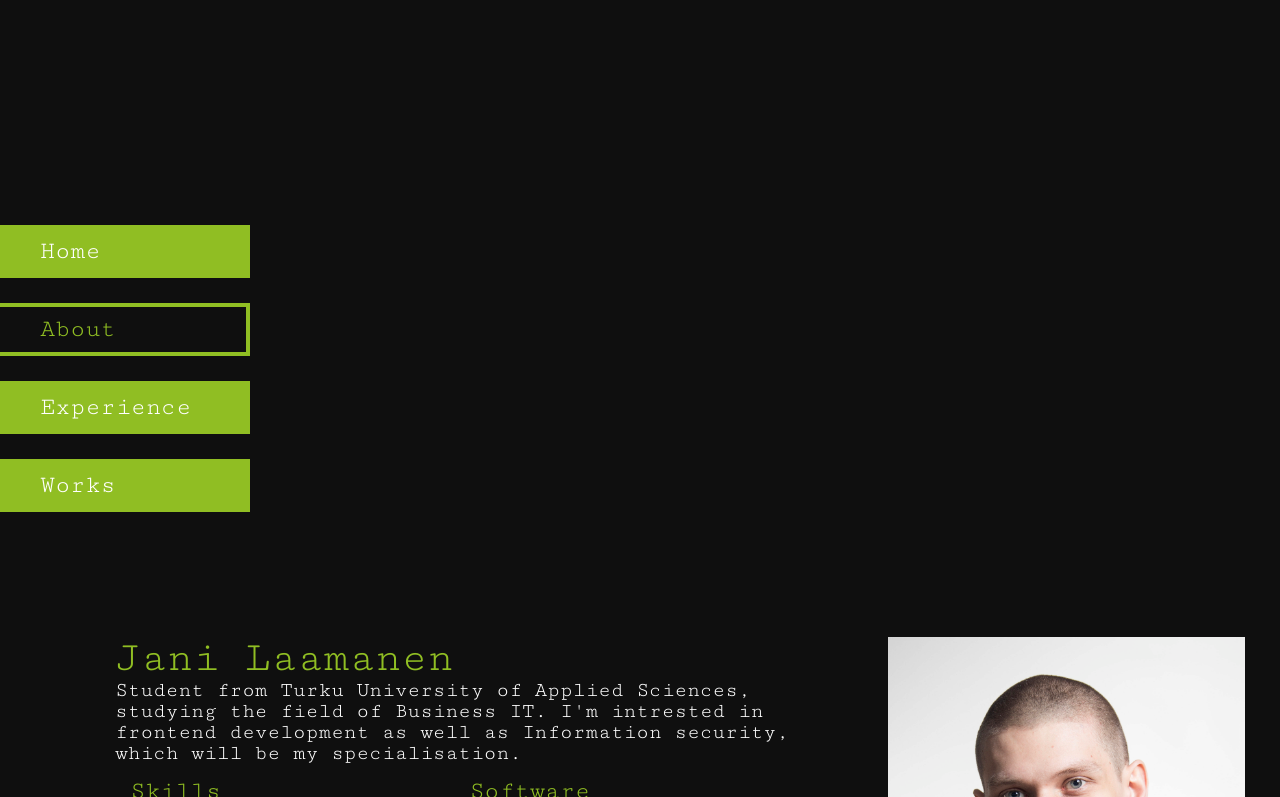
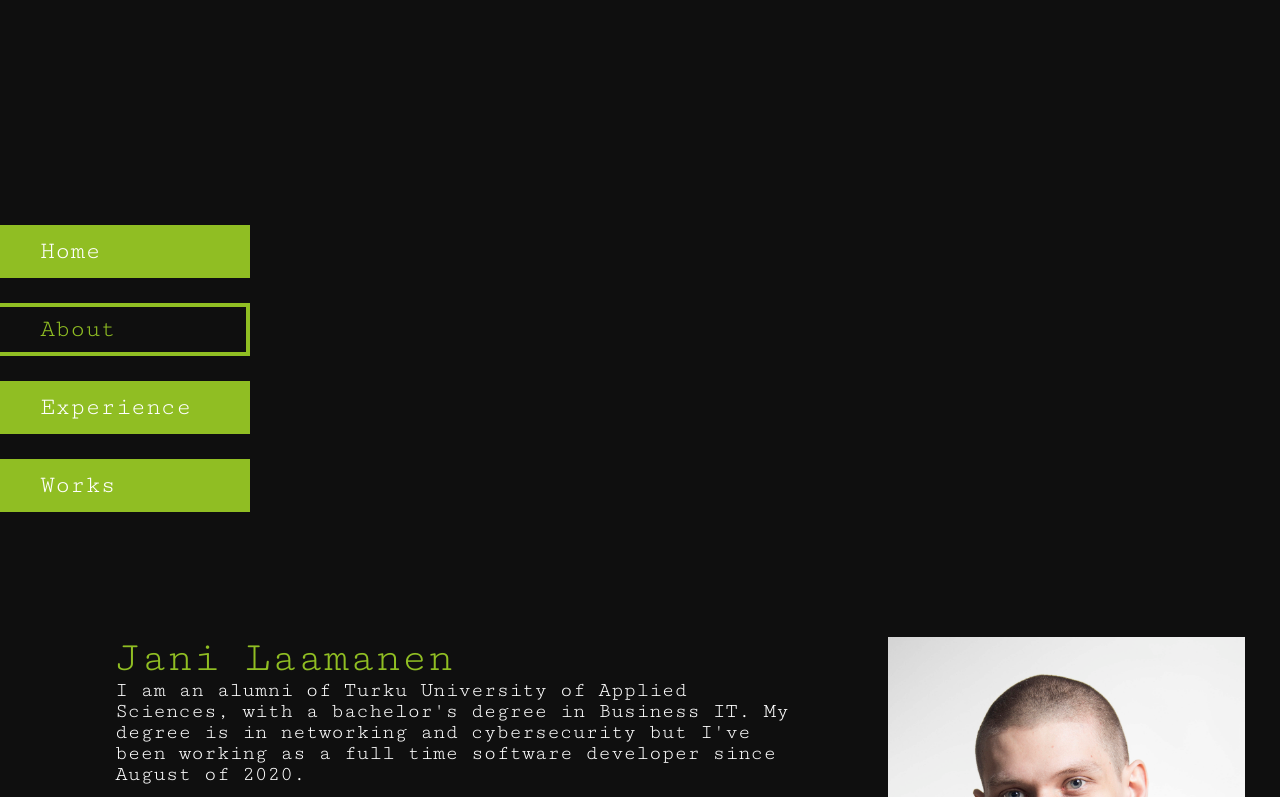
Before and after one commit to jamisto/jamisto.github.io, a plain HTML site: page index.html in a window 1280 px wide. Both pictures are taken after a click on the item "About". Shown: the top 797 px of the page. Drawn offline with nearby package versions, Linux system fonts and the light colour scheme.

Commit message:
about me updated, jobs updated

```diff
--- a/index.html
+++ b/index.html
@@ -41,8 +41,8 @@
         <div id="About" class="row">
             <div id="info" class="col-lg-8 col-md-8">
                 <h2 class="green-text">Jani Laamanen</h2>
-                <p>Student from Turku University of Applied Sciences, studying the field of Business IT.
-                    I'm intrested in frontend development as well as Information security, which will be my specialisation.
+                <p>I am an alumni of Turku University of Applied Sciences, with a bachelor's degree in Business IT.
+                    My degree is in networking and cybersecurity but I've been working as a full time software developer since August of 2020.
                 </p>
                 <div id="skills" class="row">
                     <div class="col-lg-6 col-md-6 col-sm-6">
--- a/jobs.json
+++ b/jobs.json
@@ -46,7 +46,7 @@
                 },
                 "2":{
                     "title":"Front End Developer",
-                    "description":"Updated the website that I made them last year."
+                    "description":"Updated the website that I made them a year prior."
                 }
             }
         }
```
